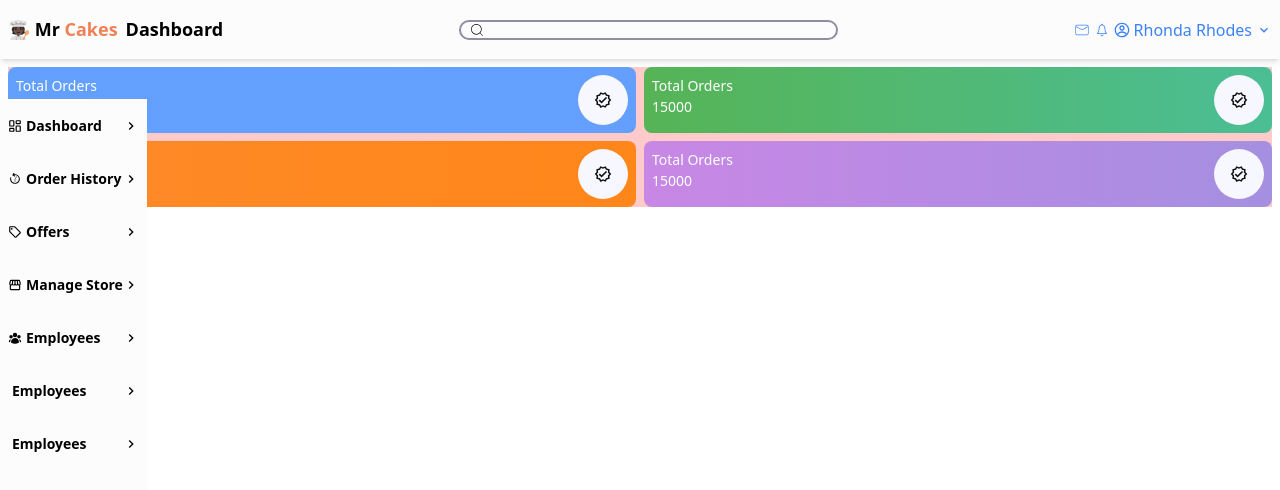
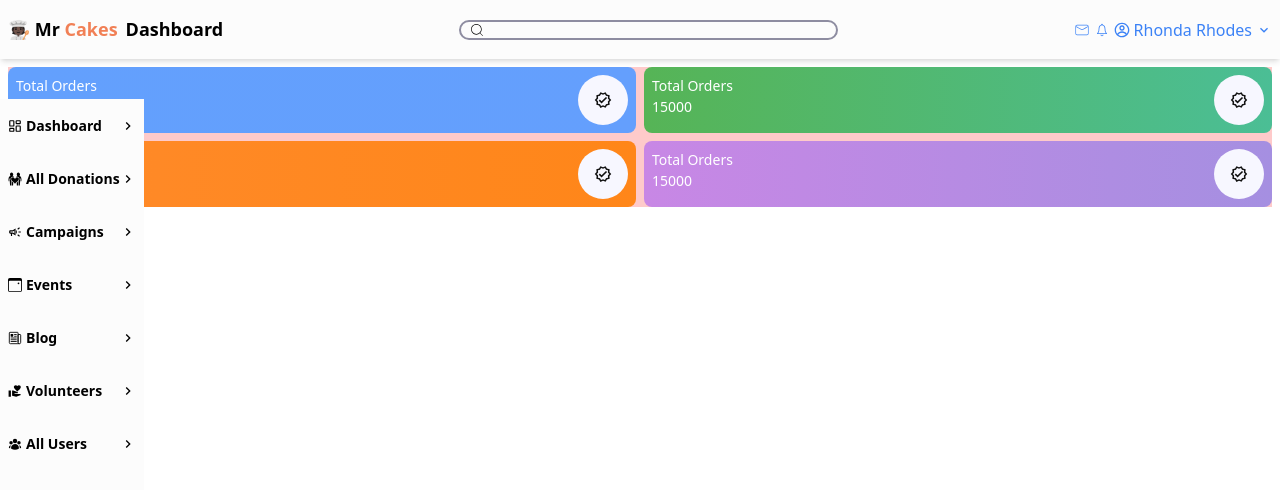
Before and after one commit to emess2g/DASHBOARD, a React (Vite) app: page / in a window 1280 px wide. Shown: the top 490 px of the page. Built offline with nearby package versions, Linux system fonts and the light colour scheme.

Commit message:
updated sidebar links description

```diff
--- a/src/Components/Sidebar.jsx
+++ b/src/Components/Sidebar.jsx
@@ -1,12 +1,15 @@
 /* eslint-disable react/jsx-key */
-import { MdOutlineKeyboardArrowDown } from "react-icons/md";
 import { LuLayoutDashboard } from "react-icons/lu";
 import { MdKeyboardArrowRight } from "react-icons/md";
-import { CiGift } from "react-icons/ci";
-import { GiBackwardTime } from "react-icons/gi";
-import { MdOutlineLocalOffer } from "react-icons/md";
-import { MdStorefront } from "react-icons/md";
 import { HiUserGroup } from "react-icons/hi2";
+import { GiLovers } from "react-icons/gi";
+import { BsCalendar3Event} from "react-icons/bs";
+import { MdOutlineCampaign } from "react-icons/md";
+import { IoNewspaperOutline } from "react-icons/io5";
+import { MdVolunteerActivism } from "react-icons/md";
+
+
+
 
 import { NavLink } from "react-router-dom";
 
@@ -17,50 +20,51 @@ const Sidebar = ({openSidebarToggle,  OpenSidebar }) => {
       icon: <LuLayoutDashboard />,
       name: "Dashboard",
       icon2: <MdKeyboardArrowRight />,
-      link: "/",
+      link: "/dashboard",
     },
     {
       id: 2,
-      icon: <GiBackwardTime />,
-      name: "Order History",
+      icon: <GiLovers />,
+      name: "All Donations",
       icon2: <MdKeyboardArrowRight />,
-      link: "/orderhistory",
+      link: "/alldonations",
+    },
+    {
+        id:3,
+        icon: <MdOutlineCampaign/>,
+        name: "Campaigns",
+        icon2: <MdKeyboardArrowRight/>,
+        link: "/campaigns"
     },
     {
         id:4,
-        icon: <MdOutlineLocalOffer/>,
-        name: "Offers",
+        icon: <BsCalendar3Event/>,
+        name: "Events",
         icon2: <MdKeyboardArrowRight/>,
-        link: "/offers"
+        link: "/events"
     },
     {
-        id:3,
-        icon: <MdStorefront/>,
-        name: "Manage Store",
+        id:5,
+        icon: <IoNewspaperOutline/>,
+        name: "Blog",
         icon2: <MdKeyboardArrowRight/>,
-        link: "/products"
+        link: "/blog"
     },
     {
-        id:3,
-        icon: <HiUserGroup/>,
-        name: "Employees",
+        id:6,
+        icon: <MdVolunteerActivism/>,
+        name: "Volunteers",
         icon2: <MdKeyboardArrowRight/>,
-        link: "/employees"
+        link: "/volunteers"
     },
     {
-        id:3,
-        icon: '',
-        name: "Employees",
+        id:7,
+        icon: <HiUserGroup/>,
+        name: "All Users",
         icon2: <MdKeyboardArrowRight/>,
-        link: "/manamgeusers"
+        link: "/allusers"
     },
-    {
-        id:3,
-        icon: '',
-        name: "Employees",
-        icon2: <MdKeyboardArrowRight/>,
-        link: "/manamgeusers"
-    },
+
   ];
 
 
```
